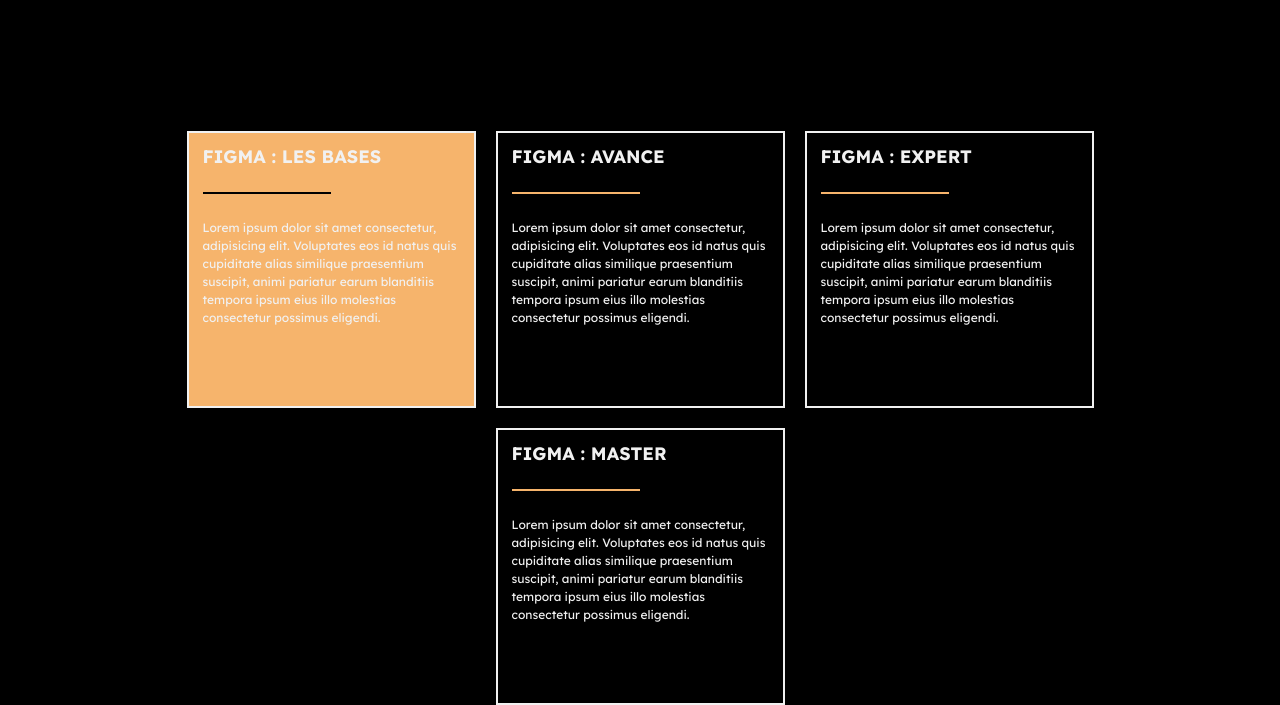
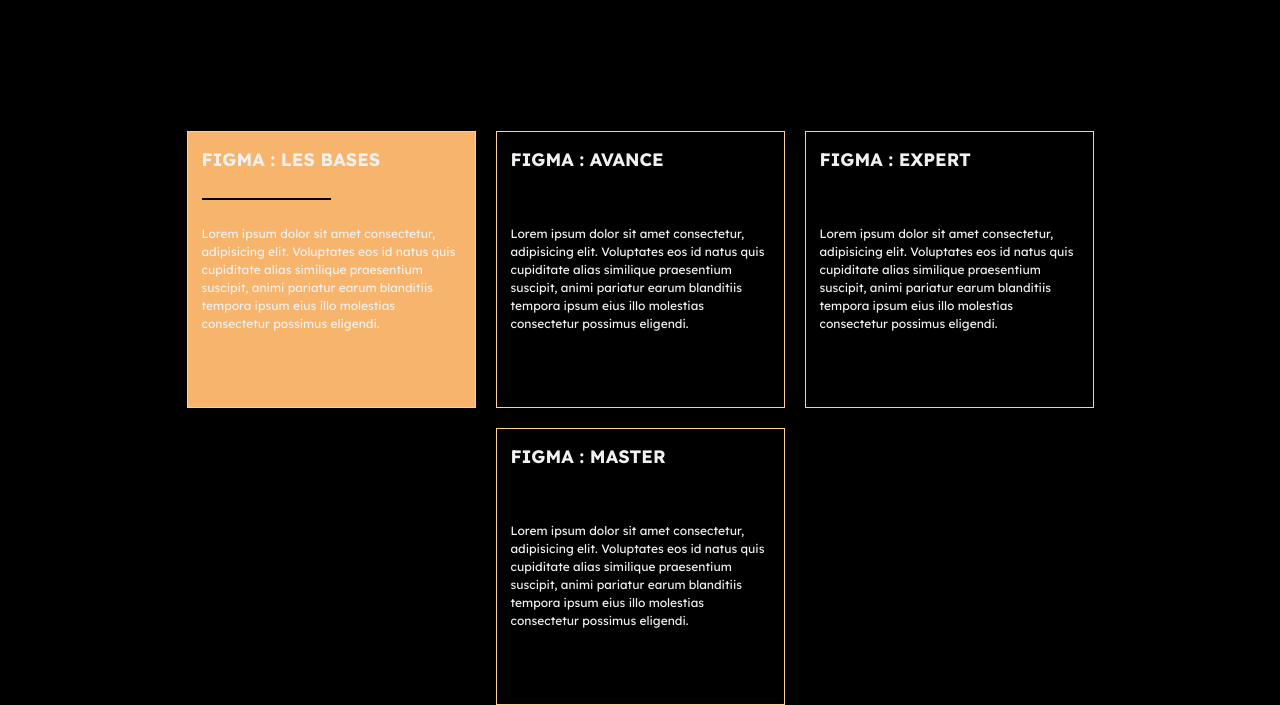
Before and after one commit to RusselTano/Figma-Courses, a plain HTML site: page index.html in a window 1280 px wide. Shown: the part 722-1427 px from the top of the page. Drawn offline with Linux system fonts and the light colour scheme.

Commit message:
Petite modif

```diff
--- a/style.css
+++ b/style.css
@@ -8,7 +8,7 @@
   --white: #f1f1f1;
   --fs-title: 3rem;
   --fw-title: bold;
-  --degrade: linear-gradient(90deg, var(--primary-color), var(--primary-color-soft));
+  --degrade: linear-gradient(210deg, rgba(178, 162, 17, 0) 7%, rgb(0, 0, 0) 59%);;
   --ff: "Lexend", sans-serif;
 }
 
@@ -43,15 +43,6 @@ body {
   scroll-snap-type: y mandatory;
 }
 
-h1,
-h2,
-h3,
-h4,
-button,
-input,
-label {
-  line-height: 1.1;
-}
 
 h1,
 h2,
@@ -67,7 +58,6 @@ svg,
 canvas {
   width: 100%;
   display: block;
-
   object-fit: cover;
 }
 
@@ -203,9 +193,6 @@ hr {
 }
 
 /************************ Courses **************************/
-.course hr {
-  border: 1px solid var(--primary-color);
-}
 
 .arrow {
   width: 40px;
@@ -251,21 +238,30 @@ hr {
   display: flex;
   flex-direction: column;
   row-gap: 25px;
-  border: 2px solid var(--white);
+  border: 1px solid var(--primary-color-light);
   padding: 14px;
+  cursor: pointer;
 }
 
 .course h2 {
   text-transform: uppercase;
   color: var(--white);
 }
+.course hr {
+  border: 1px solid var(--secondary-color);
+}
 
-.active {
+.course:hover {
   background-color: var(--primary-color);
 }
+.course:hover hr {
+  border: 1px solid var(--secondary-color);
 
-.active hr {
-  border: 1px solid var(--secondary-color);
+}
+
+.course.active {
+  background-color: var(--primary-color);
+
 }
 
 /************************  Connexion **************************/
@@ -341,8 +337,3 @@ input[type=submit] {
   outline: 0;
   border: 0;
 }
-
-.test {
-  height: 100vh;
-  background: #000;
-}
```
